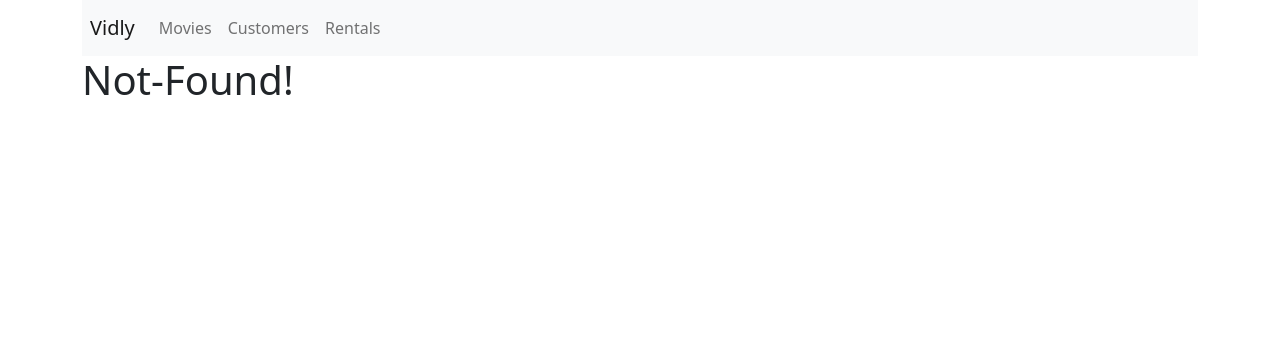
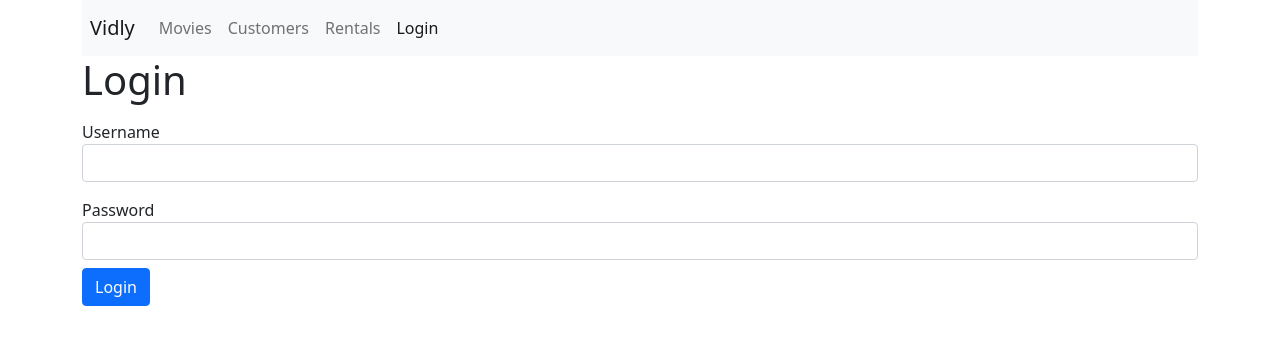
Before and after one commit to alaeimo/React-Course, a React (Create React App) app in the folder 03-vidly/: page /login in a window 1280 px wide. Shown: the top 344 px of the page. Built offline with nearby package versions, Linux system fonts and the light colour scheme.

Commit message:
03-vidly: build a bootstrap login form.

```diff
--- a/03-vidly/src/App.js
+++ b/03-vidly/src/App.js
@@ -1,4 +1,3 @@
-import "./App.css";
 import NavBar from "./components/navbar";
 import Movies from "./components/movies";
 import Movie from "./components/movieForm";
@@ -6,12 +5,15 @@ import Customers from "./components/customers";
 import Rentals from "./components/rentals";
 import NotFound from "./components/notfound";
 import { Route, Routes } from "react-router-dom";
+import LoginForm from "./components/loginForm";
+import "./App.css";
 
 function App() {
   return (
     <main className="container">
       <NavBar />
       <Routes>
+        <Route path="/login" element={<LoginForm />} />
         <Route path="/movies/:id" element={<Movie />} />
         <Route path="/movies" element={<Movies />} />
         <Route path="/customers" element={<Customers />} />
--- /dev/null
+++ b/03-vidly/src/components/loginForm.jsx
@@ -0,0 +1,24 @@
+import React, { Component } from "react";
+
+const LoginForm = () => {
+  return (
+    <div>
+      <h1>Login</h1>
+      <form>
+        <div className="form-group py-2">
+          <label htmlFor="username">Username</label>
+          <input id="username" type="text" className="form-control" />
+        </div>
+        <div className="form-group py-2">
+          <label htmlFor="password">Password</label>
+          <input id="password" type="text" className="form-control" />
+        </div>
+        <button className="btn btn-primary" type="submit">
+          Login
+        </button>
+      </form>
+    </div>
+  );
+};
+
+export default LoginForm;
--- a/03-vidly/src/components/navbar.jsx
+++ b/03-vidly/src/components/navbar.jsx
@@ -18,6 +18,9 @@ const NavBar = () => {
           <NavLink className="nav-item nav-link" to="/rentals">
             Rentals
           </NavLink>
+          <NavLink className="nav-item nav-link" to="/login">
+            Login
+          </NavLink>
         </ul>
       </div>
     </nav>
```
